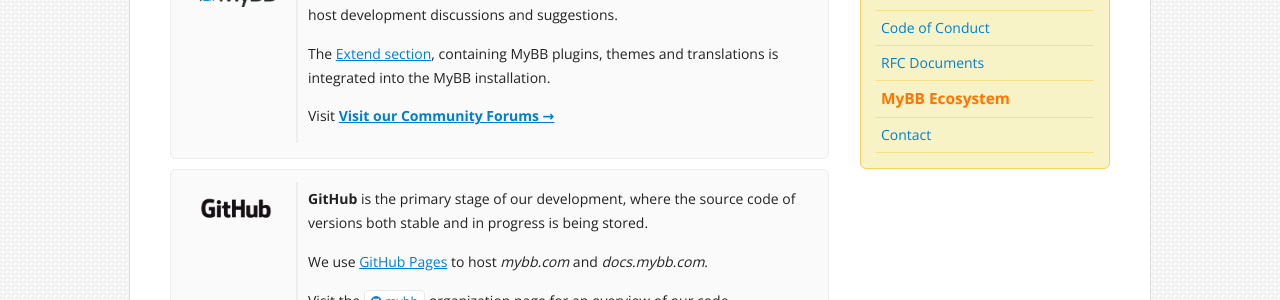
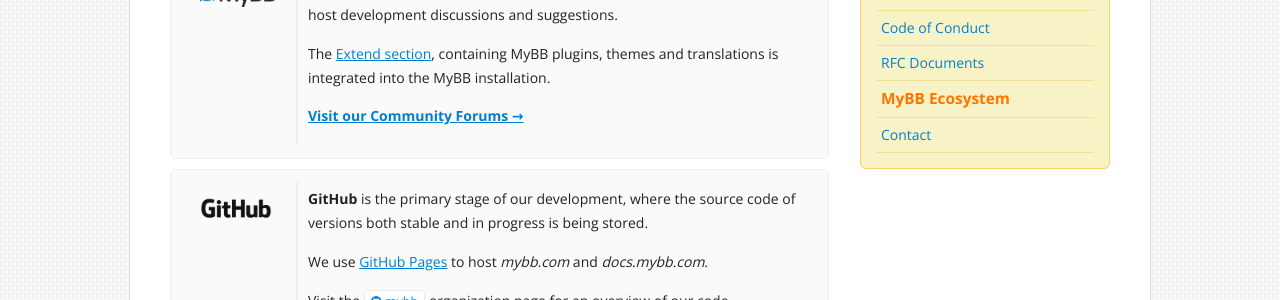
Before and after one commit to mybb/mybb.com, a Jekyll site: the page built from about/ecosystem.html, in a window 1280 px wide and 900 px high. Shown: the part 423-723 px from the top of the window. Built offline with Jekyll 4.4.1, drawn with Linux system fonts in a browser that asks for light colours; nearby versions of some CDN libraries.

Commit message:
Minor /about improvements

```diff
--- a/about/ecosystem.html
+++ b/about/ecosystem.html
@@ -27,7 +27,7 @@
 			<div class="content">
 				<p>The <strong>Community Forums</strong> provide official support for MyBB software and host development discussions and suggestions.</p>
 				<p>The <a href="https://community.mybb.com/mods.php">Extend section</a>, containing MyBB plugins, themes and translations is integrated into the MyBB installation.</p>
-				<p>Visit <a href="https://community.mybb.comm"><strong>Visit our Community Forums &rarr;</strong></a></p>
+				<p><a href="https://community.mybb.comm"><strong>Visit our Community Forums &rarr;</strong></a></p>
 			</div>
 		</div>
 		<div class="logo-item-box">
--- a/index.html
+++ b/index.html
@@ -126,7 +126,7 @@
 				<nav>
 				    <ul>
 			            <li>
-			                <a href="{{ site.url }}/about/">About MyBB</a>
+			                <a href="{{ site.url }}/about/"><strong>About MyBB</strong></a>
 			            </li>
 						<li>
 			                <a href="{{ site.url }}/about/team/">About the Team</a>
```
